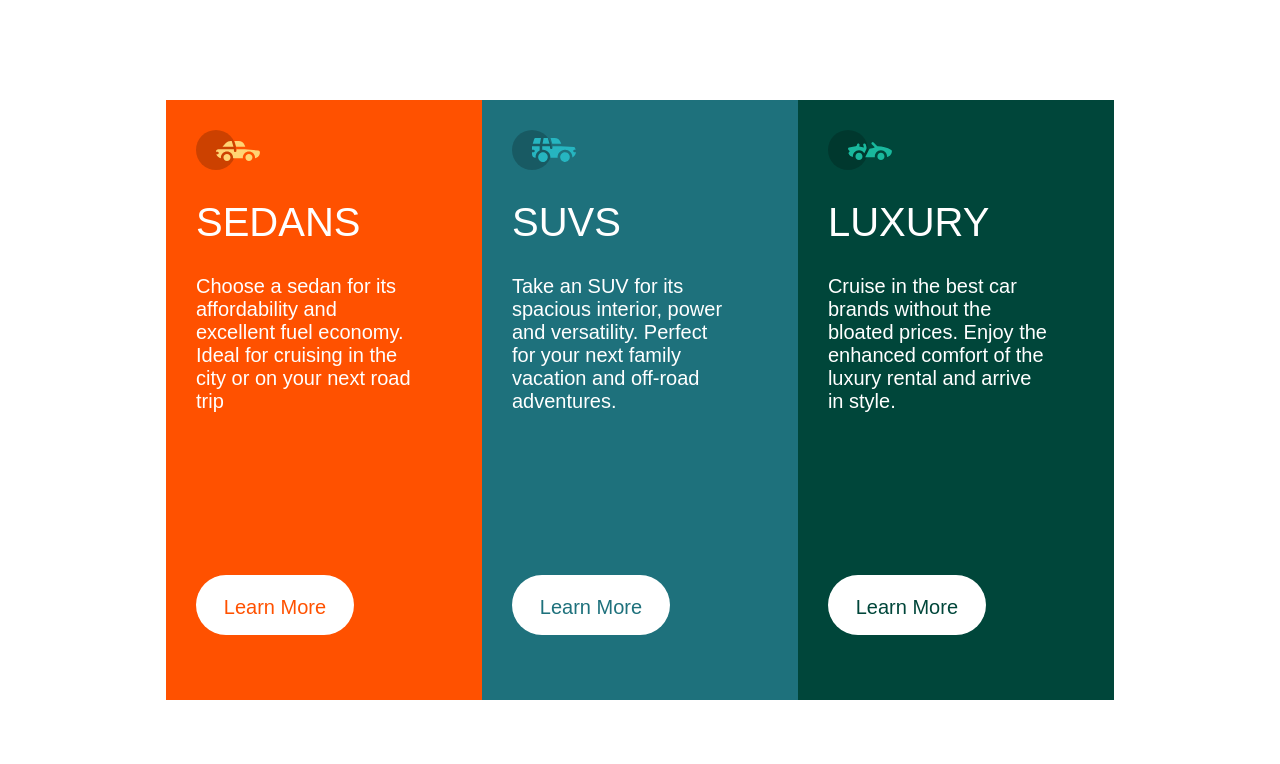
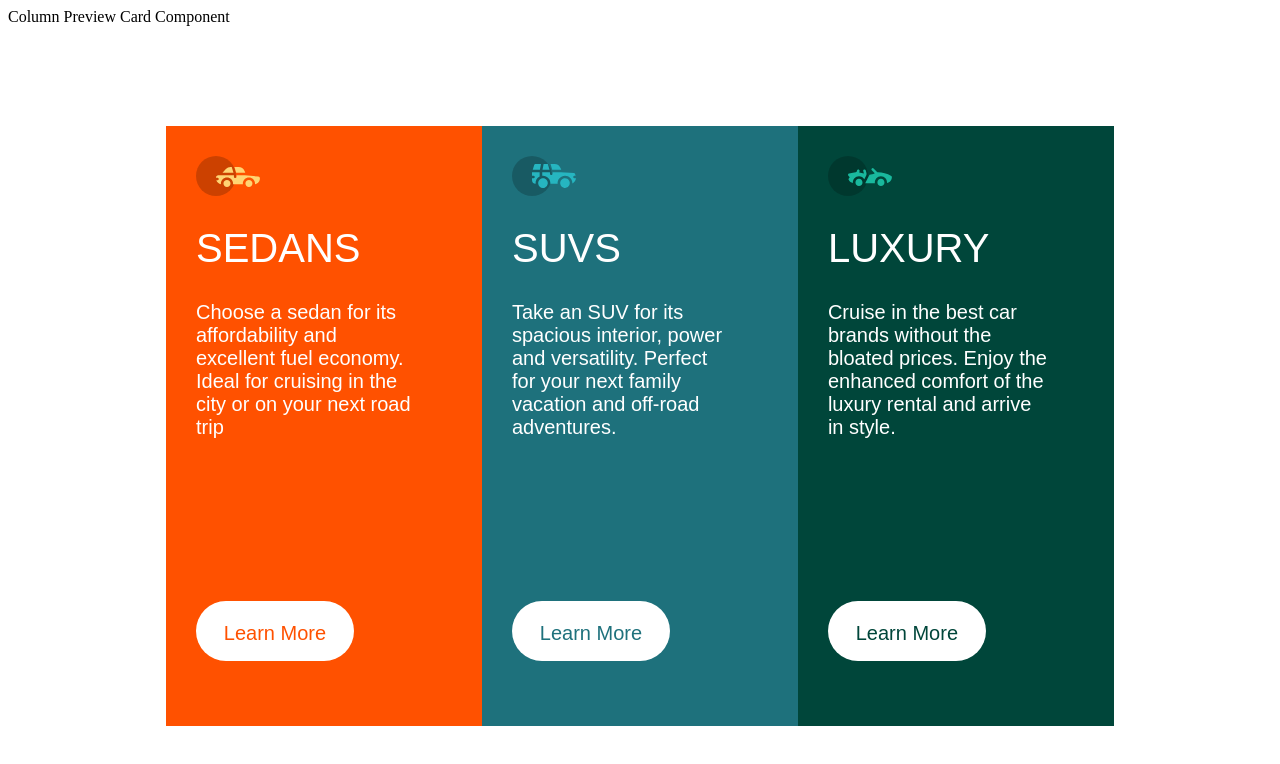
Before and after one commit to shahindauli/mini-project-2, a plain HTML site: page index.html in a window 1280 px wide. Drawn offline with Linux system fonts and the light colour scheme.

Commit message:
Update index.html

```diff
--- a/index.html
+++ b/index.html
@@ -3,6 +3,7 @@
     <head>
         <meta charset="utf-8">
 	<meta name="viewport" content="width=device-width, initial-scale=1">
+	    <tittle>Column Preview Card Component</tittle>
      <style>
         .main-container{
 
```
